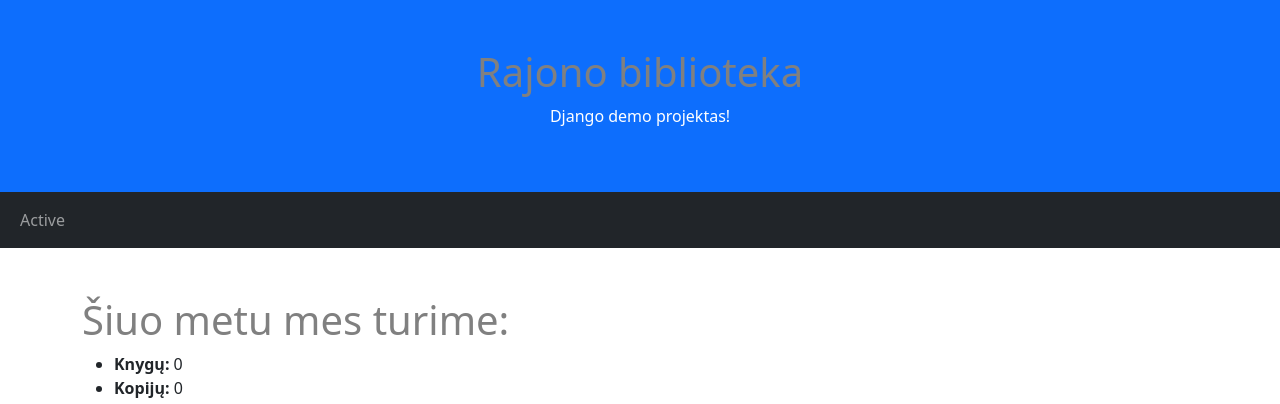
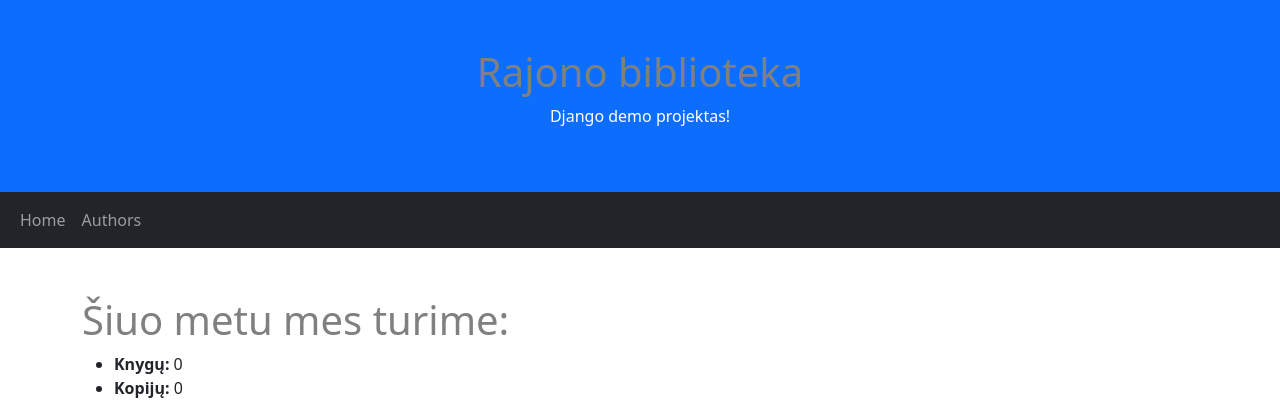
Before and after one commit to DonatasNoreika/library_202406, a Django app: page /library/ in a window 1280 px wide. Shown: the top 404 px of the page. Run offline with Django 5.2, Linux system fonts and the light colour scheme; data that the repository does not hold is empty.

Commit message:
4 pridėtas autorių sąrašas

```diff
--- a/mysite/library/templates/base.html
+++ b/mysite/library/templates/base.html
@@ -11,21 +11,27 @@
 </head>
 <body>
 
+{# Header: #}
 <div class="p-5 bg-primary text-white text-center">
     <h1>Rajono biblioteka</h1>
     <p>Django demo projektas!</p>
 </div>
 
+{# Navigation: #}
 <nav class="navbar navbar-expand-sm bg-dark navbar-dark">
     <div class="container-fluid">
         <ul class="navbar-nav">
             <li class="nav-item">
-                <a class="nav-link" href="#">Active</a>
+                <a class="nav-link" href="{% url 'index' %}">Home</a>
+            </li>
+            <li class="nav-item">
+                <a class="nav-link" href="{% url 'authors' %}">Authors</a>
             </li>
         </ul>
     </div>
 </nav>
 
+{# Content: #}
 <div class="container mt-5">
     <div class="row">
         <div class="col-sm">
@@ -34,6 +40,7 @@
     </div>
 </div>
 
+{# Footer: #}
 <div class="mt-5 p-4 bg-dark text-white text-center">
     <p>&#169; Donatas Noreika {{ now.year }}</p>
 </div>
--- a/mysite/library/urls.py
+++ b/mysite/library/urls.py
@@ -4,4 +4,5 @@ from . import views
 
 urlpatterns = [
     path("", views.index, name='index'),
+    path("authors/", views.authors, name="authors"),
 ]
--- a/mysite/library/views.py
+++ b/mysite/library/views.py
@@ -18,3 +18,11 @@ def index(request):
         'now': datetime.datetime.today(),
     }
     return render(request, template_name="index.html", context=context)
+
+
+def authors(request):
+    authors = Author.objects.all()
+    context = {
+        "authors": authors,
+    }
+    return render(request, template_name="authors.html", context=context)
```
Also changed, not shown: mysite/library/templates/authors.html (added, +10 -0 lines).
